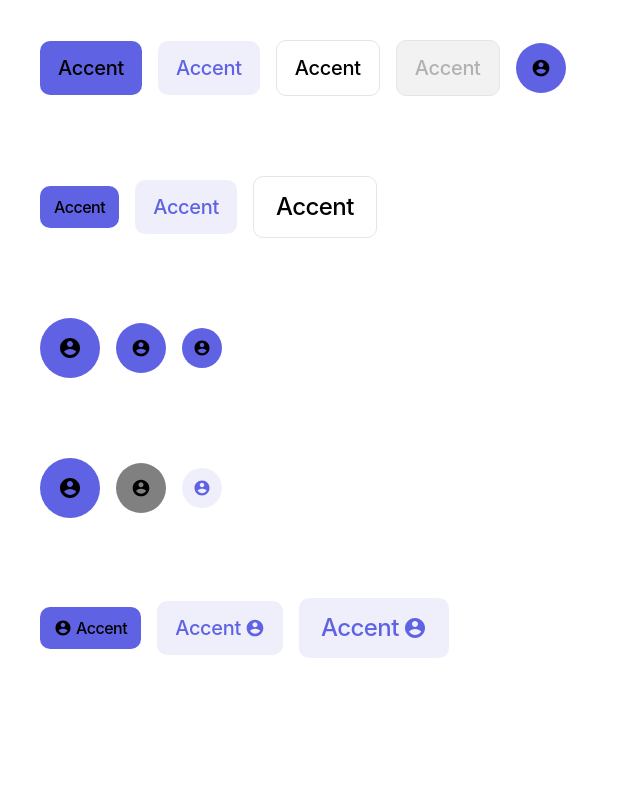
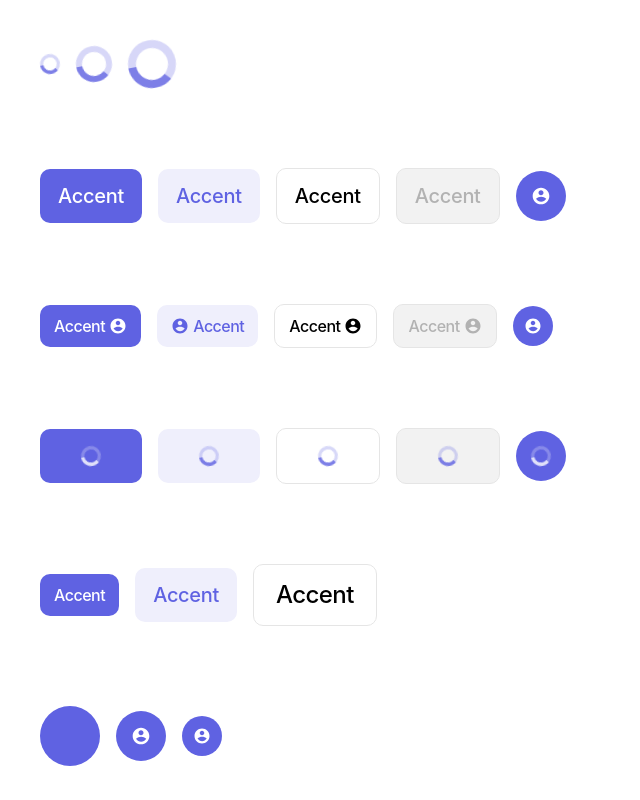
Before and after one commit to MaximeLecieux/Remote-Monkeys, a Next.js app: page / in a window 1280 px wide. Shown: the top 800 px of the page, without its empty margins (0-640 px from the left). Built offline with nearby package versions, Linux system fonts and the light colour scheme.

Commit message:
Création du composant spinner + intégration dans le composant button

```diff
--- a/src/pages/index.tsx
+++ b/src/pages/index.tsx
@@ -1,5 +1,6 @@
 import { Seo } from '@/ui/components/Seo'
 import { Button } from '@/ui/design-system/button/button'
+import { Spinner } from '@/ui/design-system/spinner/spinner';
 import { Typography } from '@/ui/design-system/typography/typography'
 import { RiAccountCircleFill } from "react-icons/ri";
 
@@ -7,6 +8,12 @@ export default function Home() {
   return (
     <>
       <Seo title="Coders Monkeys" description="Description"/>
+
+      <div className="flex items-center gap-4 p-10">
+        <Spinner size="small" />
+        <Spinner/>
+        <Spinner size="large" />
+      </div>
 
       <div className="flex items-center gap-4 p-10">
         <Button variant="accent">Accent</Button>
@@ -17,13 +24,29 @@ export default function Home() {
       </div>
 
       <div className="flex items-center gap-4 p-10">
+        <Button variant="accent" size="small" icon={{ icon: RiAccountCircleFill}}>Accent</Button>
+        <Button variant="secondary" size="small" icon={{ icon: RiAccountCircleFill}} iconPosition="left">Accent</Button>
+        <Button variant="outline" size="small" icon={{ icon: RiAccountCircleFill}}>Accent</Button>
+        <Button variant="disabled" size="small" icon={{ icon: RiAccountCircleFill}}>Accent</Button>
+        <Button variant="icon" size="small" icon={{ icon: RiAccountCircleFill}}/> {/*On transmet un objet à l'intérieur de icon */}
+      </div>
+
+      <div className="flex items-center gap-4 p-10">
+        <Button variant="accent" isLoading>Accent</Button>
+        <Button variant="secondary" isLoading>Accent</Button>
+        <Button variant="outline" isLoading>Accent</Button>
+        <Button variant="disabled" isLoading>Accent</Button>
+        <Button variant="icon" icon={{ icon: RiAccountCircleFill}} isLoading/> {/*On transmet un objet à l'intérieur de icon */}
+      </div>
+
+      <div className="flex items-center gap-4 p-10">
         <Button variant="accent" size="small">Accent</Button>
         <Button variant="secondary" size="medium">Accent</Button>
         <Button variant="outline" size="large">Accent</Button>
       </div>
 
       <div className="flex items-center gap-4 p-10">
-        <Button variant="icon" size="large" icon={{ icon: RiAccountCircleFill}}/>
+        <Button variant="icon" size="large" />
         <Button variant="icon" size="medium" icon={{ icon: RiAccountCircleFill}}/>
         <Button variant="icon" size="small" icon={{ icon: RiAccountCircleFill}}/>
       </div>
@@ -41,7 +64,7 @@ export default function Home() {
       </div>
 
 
-      {/* <Typography theme="primary" variant="h1" component="h2">
+      <Typography theme="primary" variant="h1" component="h2">
         Coders Monkey
       </Typography>
       <Typography theme="secondary" variant="h2" component="div">
@@ -79,7 +102,7 @@ export default function Home() {
       </Typography>
       <Typography variant="caption4" component="div">
         Coders Monkey
-      </Typography> */}
+      </Typography>
     </>
   )
 }
--- a/src/ui/design-system/button/button.tsx
+++ b/src/ui/design-system/button/button.tsx
@@ -1,5 +1,6 @@
 import { IconProps } from "@/types/iconProps"
 import clsx from "clsx"
+import { Spinner } from "../spinner/spinner"
 
 interface Props {
     size?: "small"
@@ -85,15 +86,24 @@ export const Button = ({
                 className={clsx(
                     variantStyle,
                     sizeStyle,
-                    iconSize
+                    iconSize,
+                    isLoading && "cursor-wait",
+                    "relative"
                 )}
                 onClick={() => console.log('click')}
                 disabled={disabled}
             >
+
+                {isLoading && (
+                    <div className="absolute inset-0 flex items-center justify-center">
+                        {variant === "accent" || variant === "icon" ? (<Spinner size="small" variant="white"/>) : (<Spinner size="small"/>)}
+                    </div>
+                )}
+
+                <div className={clsx(isLoading && "invisible")}>
                     {icon && variant === "icon" ? (
                         <icon.icon size={iconSize}/> // Récupère l'objet icone passé en paramètre
                     ) : (
-                     <>
                             <div className={clsx(icon && "flex items-center gap-1")}>
                                 {/* {Ici on place le children en fonction de la position indiqué en paramètre} */}
 
@@ -107,8 +117,8 @@ export const Button = ({
                                     <icon.icon size={iconSize}/>
                                 )}
                             </div>
-                    </>
                     )}
+                </div>
 
             </button>
         </>
--- /dev/null
+++ b/src/ui/design-system/spinner/spinner.tsx
@@ -0,0 +1,66 @@
+import clsx from "clsx"
+
+interface Props {
+    size?: "small"
+        | "medium"
+        | "large"
+    variant?: "primary"
+        | "white"
+}
+
+export const Spinner = ({
+    size = "medium",
+    variant = "primary"
+}: Props) => {
+
+    let variantStyle: string, sizeStyle: string
+
+    switch (size) {
+        case "small":
+            sizeStyle = "w-5 h-5"
+            break
+        case "medium": // Default
+            sizeStyle = "w-9 h-9"
+        break
+        case "large":
+            sizeStyle = "w-12 h-12"
+            break
+    }
+
+    switch (variant) {
+        case "primary": // Default
+            variantStyle = "text-primary"
+            break
+        case "white":
+            variantStyle = "text-white"
+        break
+    }
+
+    return (
+        <svg
+            role="spinner"
+            className={clsx(
+                sizeStyle,
+                variantStyle,
+                "animate-spin"
+            )}
+            xmlns="https://www.w3.org/2000/svg"
+            fill="none"
+            viewBox="0 0 24 24"
+        >
+            <circle
+                className="opacity-25"
+                cx="12"
+                cy="12"
+                r="10"
+                stroke="currentColor"
+                strokeWidth="4"
+            ></circle>
+            <path
+                className="opacity-75"
+                fill="currentColor"
+                d="M4 12a8 8 0 018-8V0C5.373 0 0 5.373 0 12h4zm2 5.291A7.962 7.962 0 014 12H0c0 3.042 1.135 5.824 3 7.938l3-2.647z"
+            ></path>
+        </svg>
+    )
+}
--- a/tailwind.config.js
+++ b/tailwind.config.js
@@ -5,7 +5,7 @@ module.exports = {
   ],
   theme: {
     colors: {
-      white: '#fffff',
+      white: 'rgb(255 255 255)',
       primary: {
         200: "#efeffc",
         300: "#cfd0f6",
```
Lines whose indentation alone changed are shown as unchanged.
